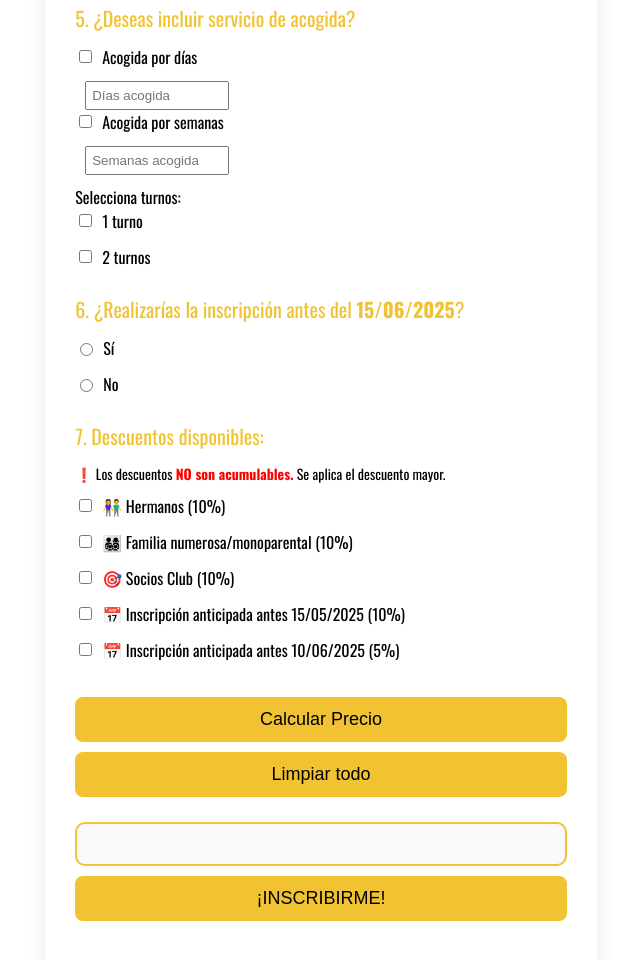
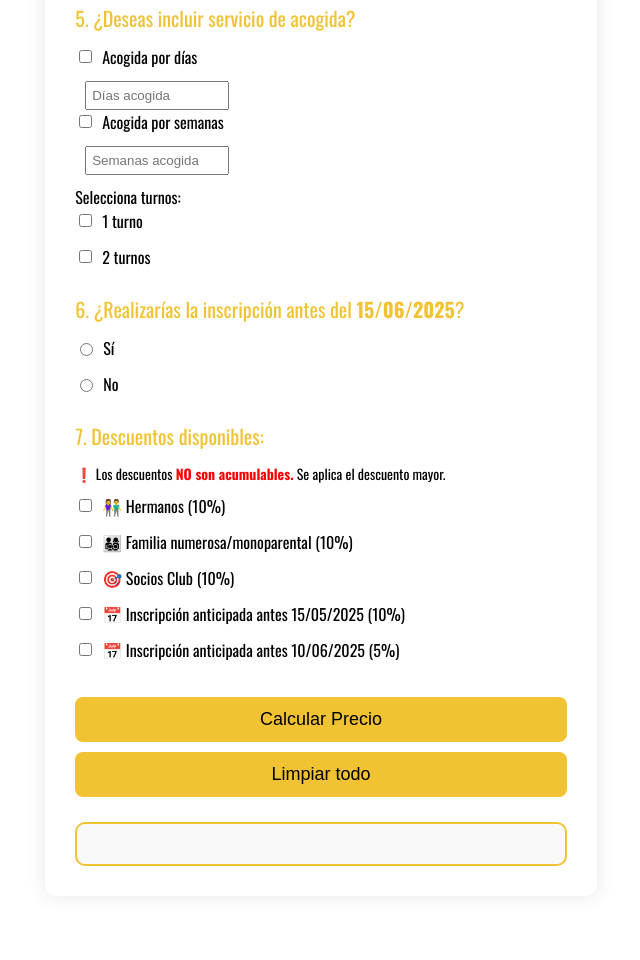
Before and after one commit to javigose/calculadora-campus, a plain HTML site: page index.html in a window 1280 px wide. Shown: the part 781-1741 px from the top of the page, without its empty margins (319-959 px from the left). After the commit the page ends 1697 px from the top, so only its background shows below. Drawn offline with nearby package versions, Linux system fonts and the light colour scheme.

Commit message:
Update index.html

```diff
--- a/index.html
+++ b/index.html
@@ -207,11 +207,6 @@
 <!-- Resultado -->
 <div class="result-box" id="resultado"></div>
 
-<!-- Botón preinscripción -->
-<div class="section">
-  <button onclick="preinscripcion()">¡INSCRIBIRME!</button>
-</div>
-
 </div>
 
 <script>
@@ -330,10 +325,6 @@ function limpiarTodo() {
   document.getElementById('error').innerText = "";
   document.getElementById('resultado').innerHTML = "";
 }
-
-function preinscripcion() {
-  window.location.href = "https://sites.google.com/view/clubgimpalau/formulario";
-}
 </script>
 </body>
 </html>
```
